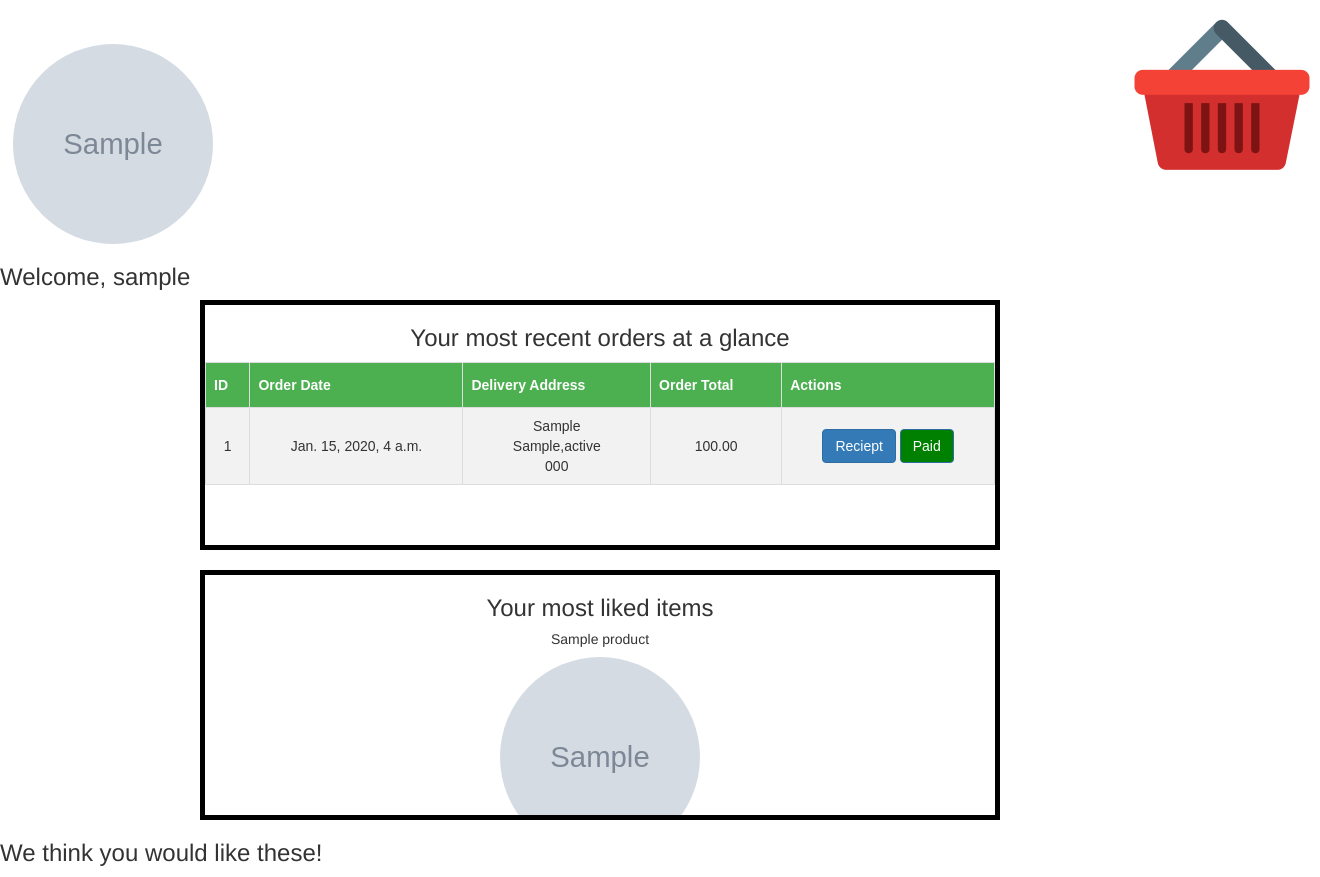
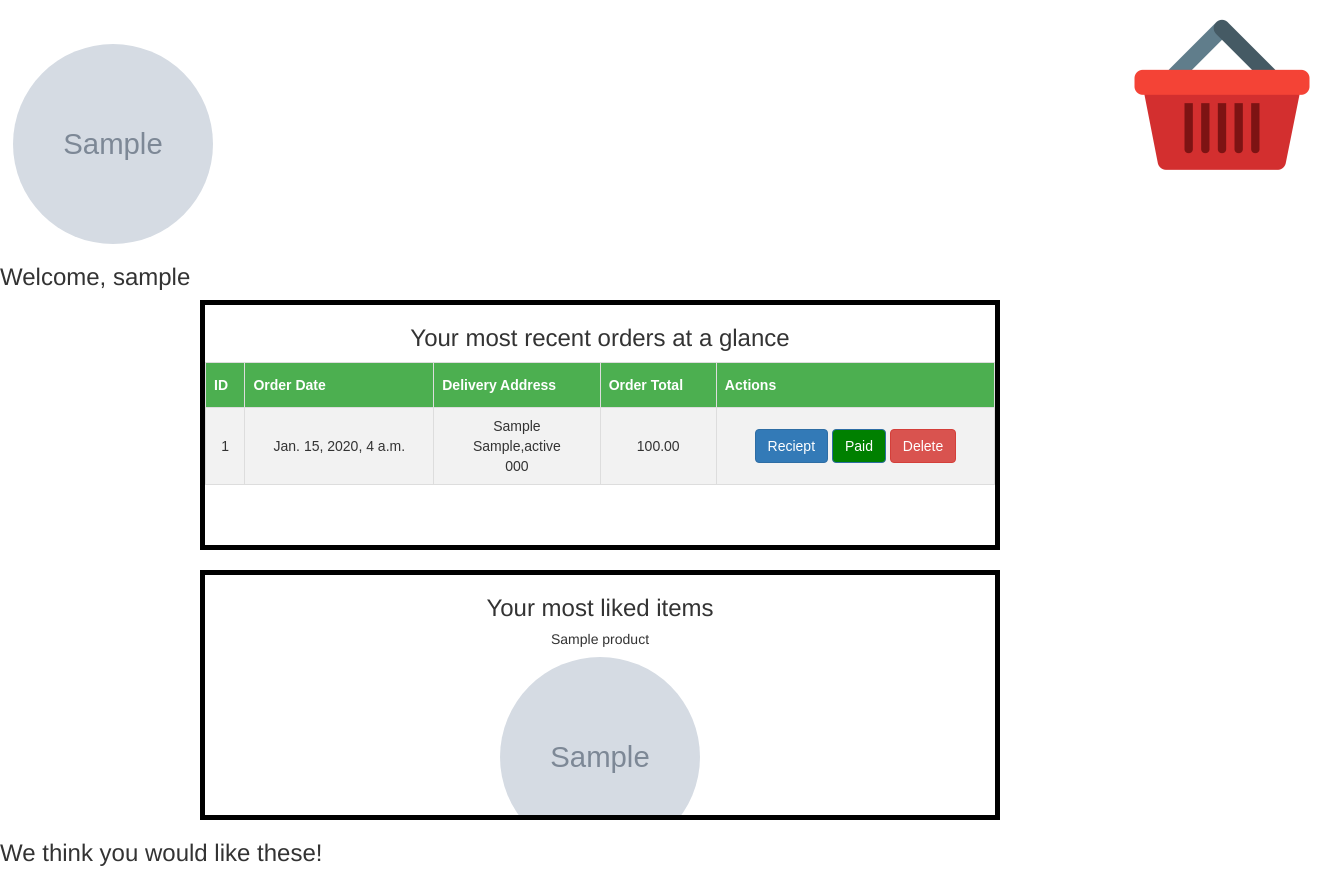
Before and after one commit to cjuanito797/group_project, a Django app: page /customerView/ in a window 1320 px wide. Shown: the part 41-918 px from the top of the page. Run offline with Django 3.2, Linux system fonts and the light colour scheme; a user stored in the database is signed in; tables that the repository leaves empty hold one stand-in row (values such as "Sample post"); grey boxes marked "Sample" are stand-in pictures; some libraries are stand-ins or nearby versions.

Commit message:
Update base.html

```diff
--- a/chineseSpicyFlavor/templates/account/base.html
+++ b/chineseSpicyFlavor/templates/account/base.html
@@ -176,7 +176,7 @@
 
         }
 
-        #favoriteItems{
+        #favoriteItems {
             text-align: center;
             position: relative;
             margin-top: 20px;
@@ -309,6 +309,10 @@
 
                             {% endif %}
 
+                            <a href="{% url 'chineseSpicyFlavor:OrderDelete' pk=o.pk %}"
+                               onclick="return confirm('Are you sure you want to delete?')"
+                               class="btn btn-danger">Delete</a>
+
                         </td>
                     </tr>
                 {% endif %}
@@ -324,10 +328,10 @@
     <h3>Your most liked items</h3>
     {% for foo in oi %}
         {% if forloop.counter < 3 %}
-            <h5>{{ foo.product.name}}</h5>
+            <h5>{{ foo.product.name }}</h5>
             <img src="
             {% if user.profile.image %}{{ foo.product.image.url }}{% else %}{% static "images/logo1.jpg" %}{% endif %}"
-             alt="panda" width="200" height="200" style="border-radius: 50%">
+                 alt="panda" width="200" height="200" style="border-radius: 50%">
         {% endif %}
 
 
```
